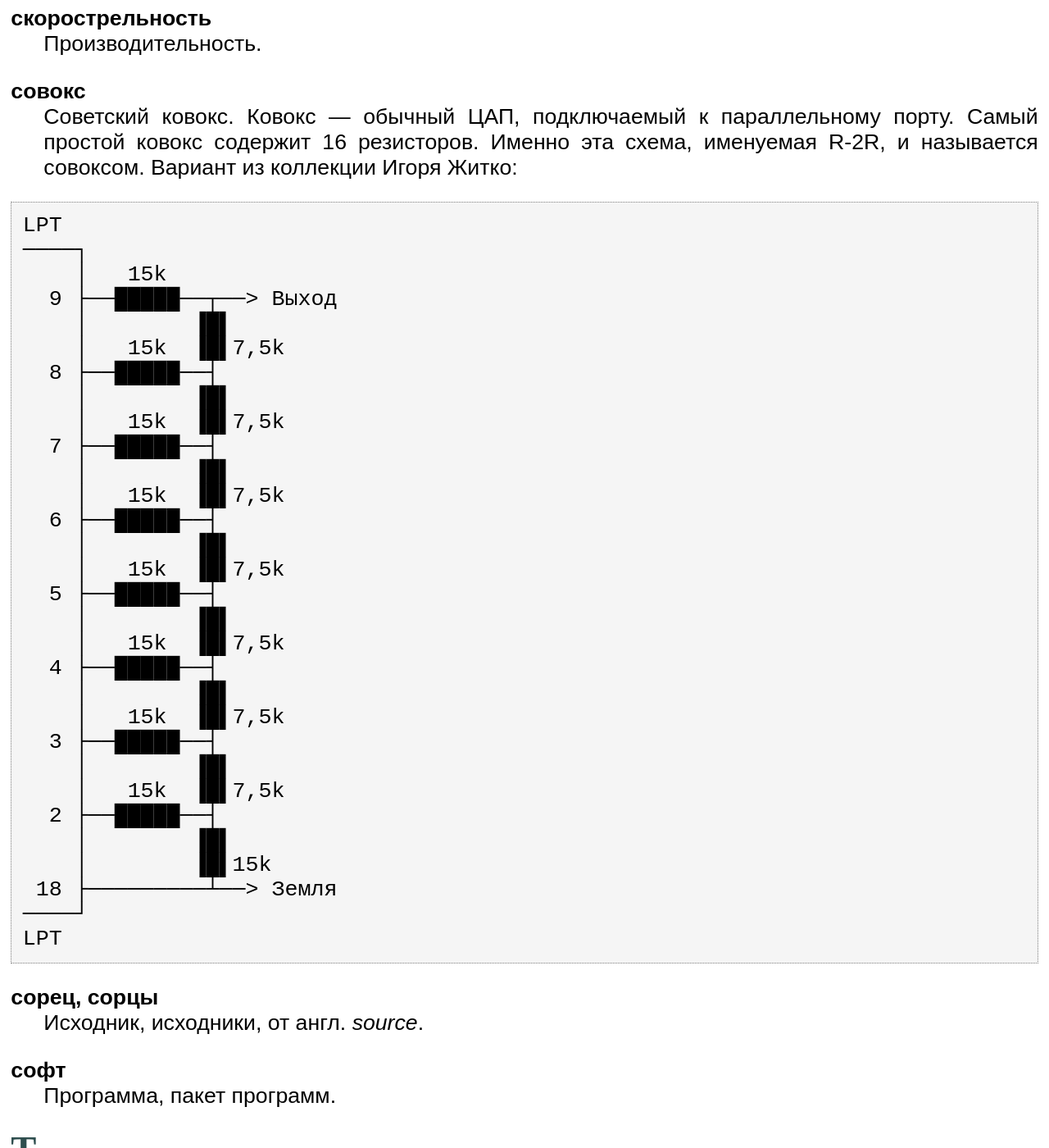
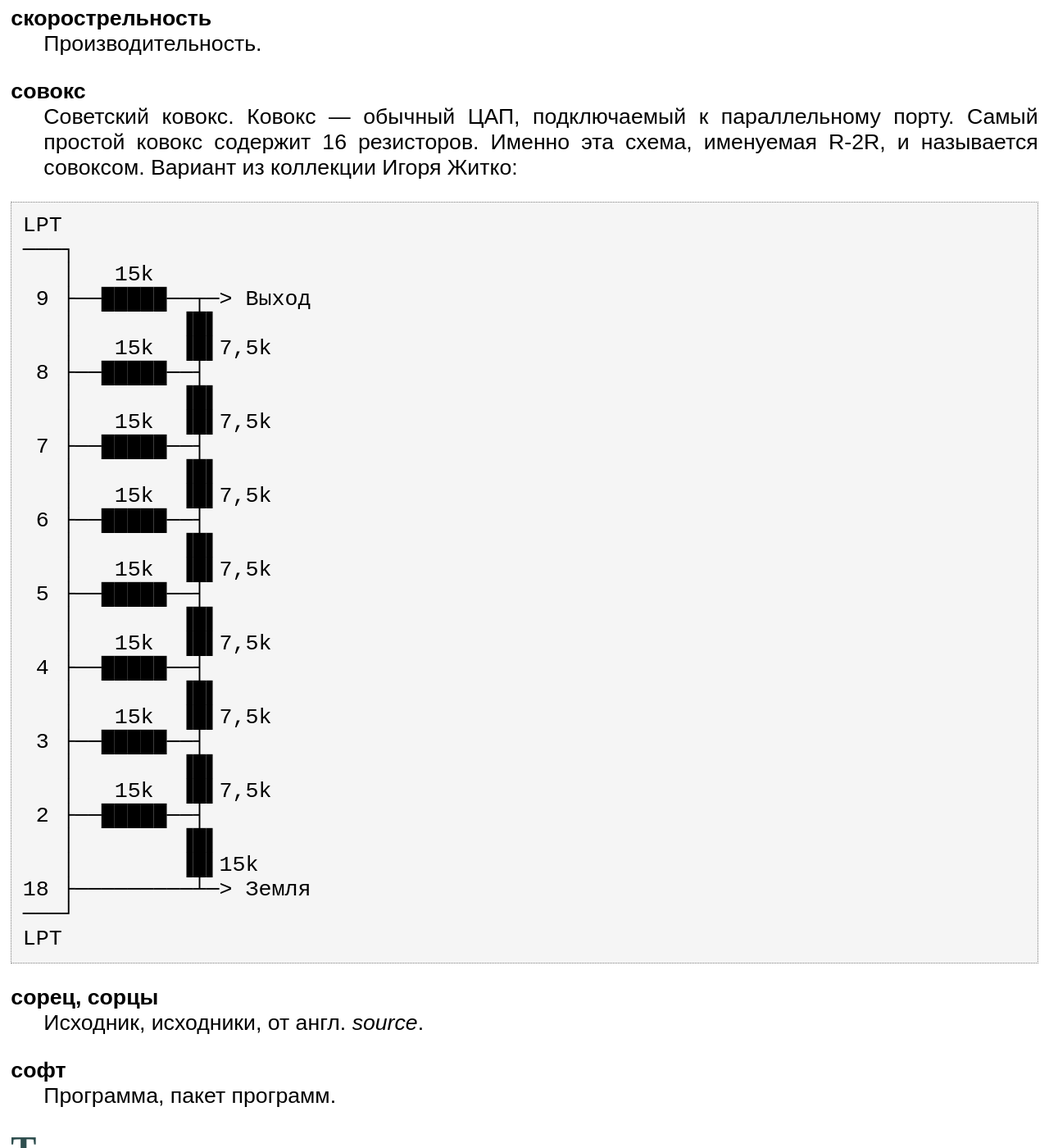
Before and after one commit to markshevchenko/markshevchenko.github.io, a Jekyll site: the page built from articles/slang/2.md, in a window 1280 px wide and 1400 px high, scrolled down 10716 px. Shown: the whole window at 82% size. Built offline with Jekyll 4.4.1, drawn with Linux system fonts in a browser that asks for light colours; some web fonts are replaced; our own code applies the rules of GitHub Pages for plain Markdown files.

Commit message:
Доводка продолжается.

````diff
--- a/articles/slang/2.md
+++ b/articles/slang/2.md
@@ -324,34 +324,34 @@ WYSIWYG, также принцип WYSIWYG
 
 ```
 LPT
-────┐
-    │   15k
-  9 ├──█████──┬──> Выход
-    │        ▐█▌
-    │   15k  ▐█▌7,5k
-  8 ├──█████──┤
-    │        ▐█▌
-    │   15k  ▐█▌7,5k
-  7 ├──█████──┤
-    │        ▐█▌
-    │   15k  ▐█▌7,5k
-  6 ├──█████──┤
-    │        ▐█▌
-    │   15k  ▐█▌7,5k
-  5 ├──█████──┤
-    │        ▐█▌
-    │   15k  ▐█▌7,5k
-  4 ├──█████──┤
-    │        ▐█▌
-    │   15k  ▐█▌7,5k
-  3 ├──█████──┤
-    │        ▐█▌
-    │   15k  ▐█▌7,5k
-  2 ├──█████──┤
-    │        ▐█▌
-    │        ▐█▌15k
- 18 ├─────────┴──> Земля
-────┘
+───┐
+   │   15k
+ 9 ├──█████──┬─> Выход
+   │        ▐█▌
+   │   15k  ▐█▌7,5k
+ 8 ├──█████──┤
+   │        ▐█▌
+   │   15k  ▐█▌7,5k
+ 7 ├──█████──┤
+   │        ▐█▌
+   │   15k  ▐█▌7,5k
+ 6 ├──█████──┤
+   │        ▐█▌
+   │   15k  ▐█▌7,5k
+ 5 ├──█████──┤
+   │        ▐█▌
+   │   15k  ▐█▌7,5k
+ 4 ├──█████──┤
+   │        ▐█▌
+   │   15k  ▐█▌7,5k
+ 3 ├──█████──┤
+   │        ▐█▌
+   │   15k  ▐█▌7,5k
+ 2 ├──█████──┤
+   │        ▐█▌
+   │        ▐█▌15k
+18 ├─────────┴─> Земля
+───┘
 LPT
 ```
 
--- a/assets/css/main.css
+++ b/assets/css/main.css
@@ -239,7 +239,7 @@ table {
 }
 
 .lyrics {
-  margin-left: 8em;
+  margin-left: 2em;
   font-style: italic;
   white-space: pre;
 }
@@ -410,6 +410,10 @@ span.se { /* constant, string */
   .highlighter-rouge {
     font-family: 'Consolas';
   }
+
+  .lyrics {
+    margin-left: 8em;
+  }
 }
 
 @media print {
@@ -433,4 +437,8 @@ span.se { /* constant, string */
   footer {
     display: none;
   }
+
+  .lyrics {
+    margin-left: 8em;
+  }
 }
````
